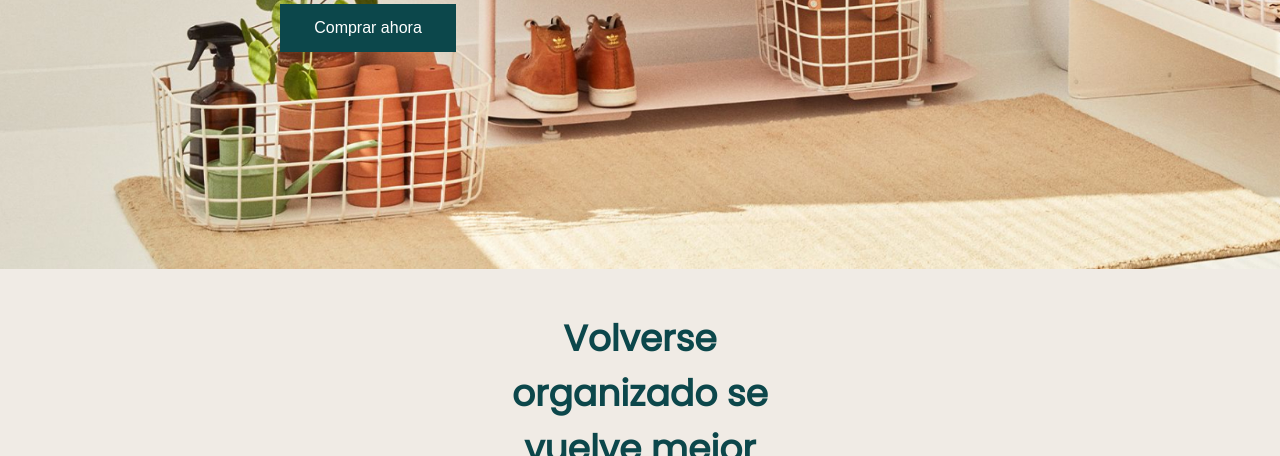
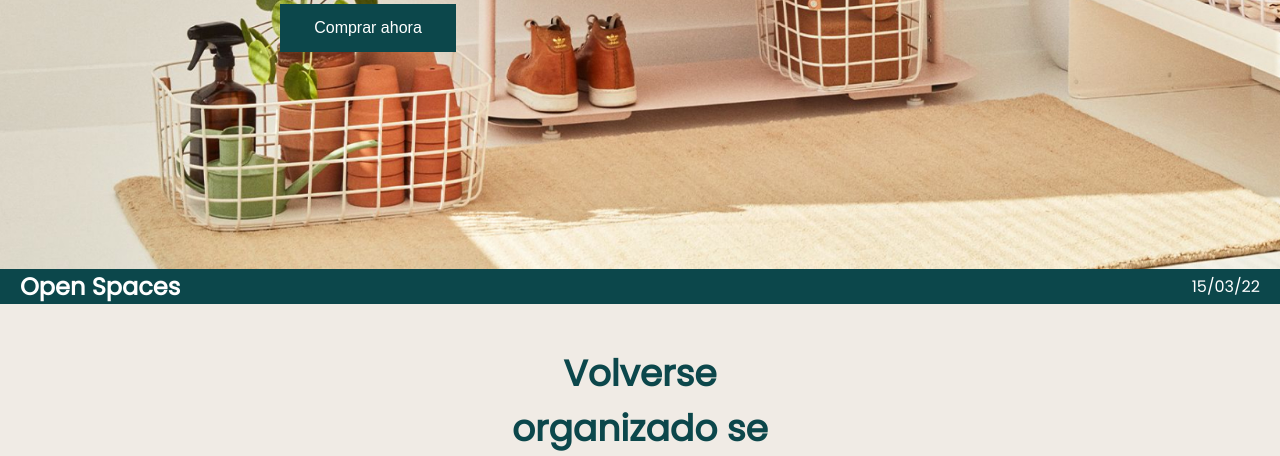
Before and after one commit to Adalab/modulo-1-evaluacion-final-aliciaapadron, a website: page src/html/index.html in a window 1280 px wide. Shown: the part 531-987 px from the top of the page. Drawn offline with nearby package versions, Linux system fonts and the light colour scheme; files that its build step writes are made by us from their sources; files whose address does not match are found by name.

Commit message:
new section

```diff
--- a/src/html/index.html
+++ b/src/html/index.html
@@ -13,6 +13,7 @@
 <body>
     <include src="./partials/header.html"></include>
     <main>
+        <include src="./partials/newsection.html"></include>
         <include src="./partials/section1.html"></include>
         <include src="./partials/section2.html"></include>
         <include src="./partials/section3.html"></include>
--- /dev/null
+++ b/src/html/partials/newsection.html
@@ -0,0 +1,4 @@
+<section class="newsection">
+    <h2>Open Spaces</h2>
+    <a class="newsection__link" href="https://trello.com/">15/03/22</a>
+</section>
--- /dev/null
+++ b/src/scss/layout/_newsection.scss
@@ -0,0 +1,18 @@
+.newsection {
+  width: 100vw;
+  background-color: $color-green;
+  color: $color-white;
+  display: flex;
+  flex-direction: column;
+  justify-content: center;
+  align-items: center;
+  @media all and (min-width: 768px) {
+    padding: 0 20px;
+    flex-direction: row;
+    justify-content: space-between;
+  }
+  &__link {
+    text-decoration: none;
+    color: $color-white;
+  }
+}
--- a/src/scss/main.scss
+++ b/src/scss/main.scss
@@ -2,6 +2,7 @@
 @import "./core/reset";
 @import "./core/variables";
 @import "layout/header";
+@import "layout/newsection";
 @import "layout/section1";
 @import "layout/section2";
 @import "layout/section3";
```
